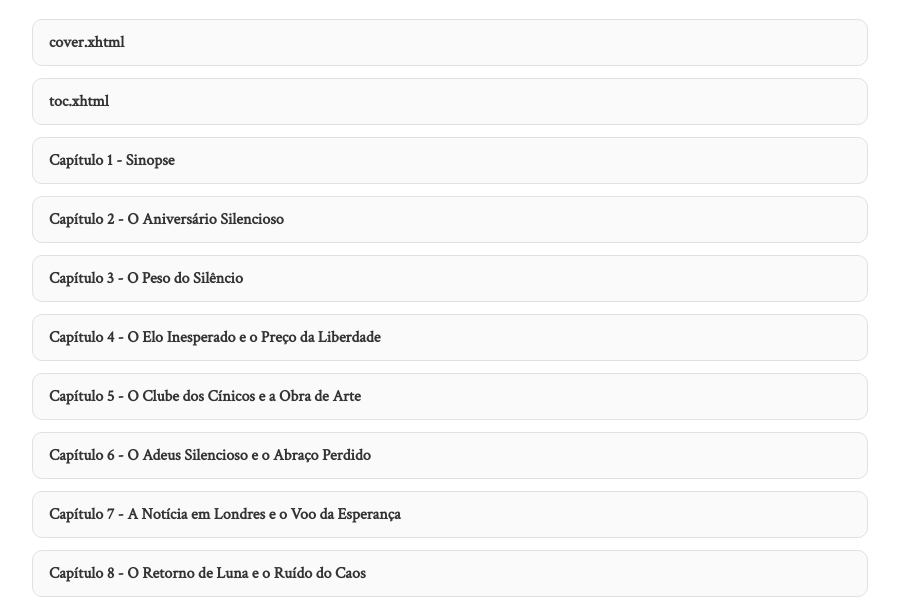
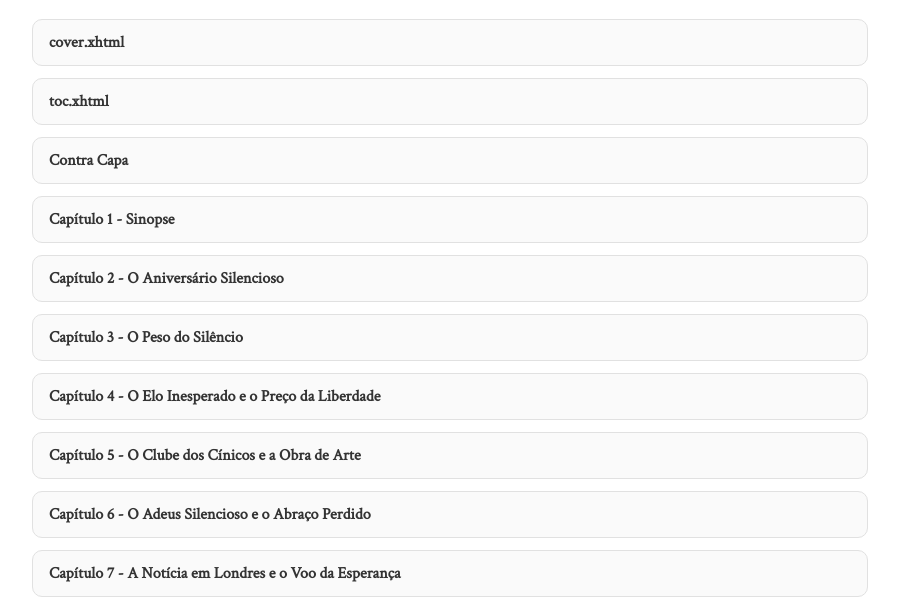
Before and after one commit to Cintia-Morais/epub-renderizado-editado, a plain HTML site: page index.html in a window 1280 px wide. Shown: the part 165-771 px from the top of the page, without its empty margins (190-1089 px from the left). Drawn offline with Linux system fonts and the light colour scheme.

Commit message:
Add files via upload

```diff
--- a/index.html
+++ b/index.html
@@ -18,6 +18,9 @@
           <li><a href="cover.xhtml">cover.xhtml</a></li>
           <li><a href="toc.xhtml">toc.xhtml</a></li>
 
+          <li>
+            <a href="TR_S_ANOS_DE_SIL_NCIO.xhtml">Contra Capa</a>
+          </li>
           <li>
             <a href="TR_S_ANOS_DE_SIL_NCIO-1.xhtml">Capítulo 1 - Sinopse</a>
           </li>
```
